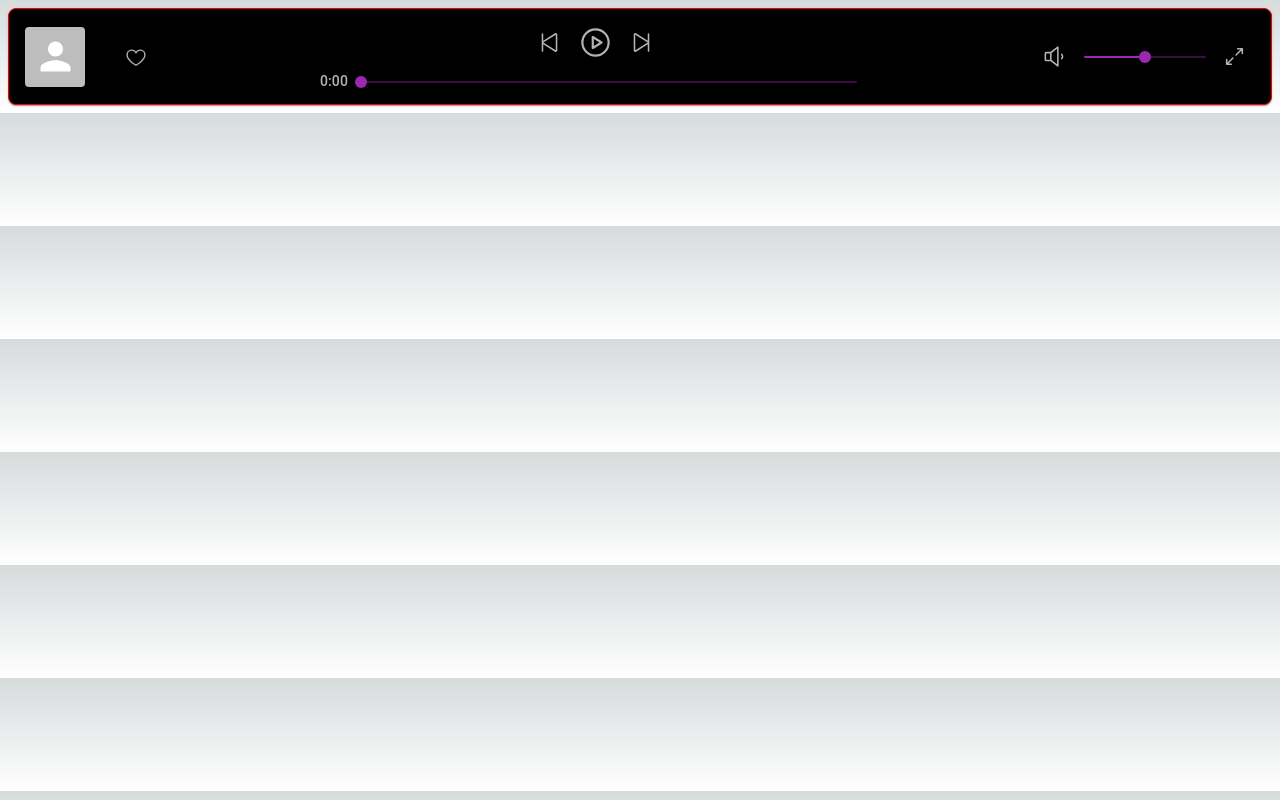
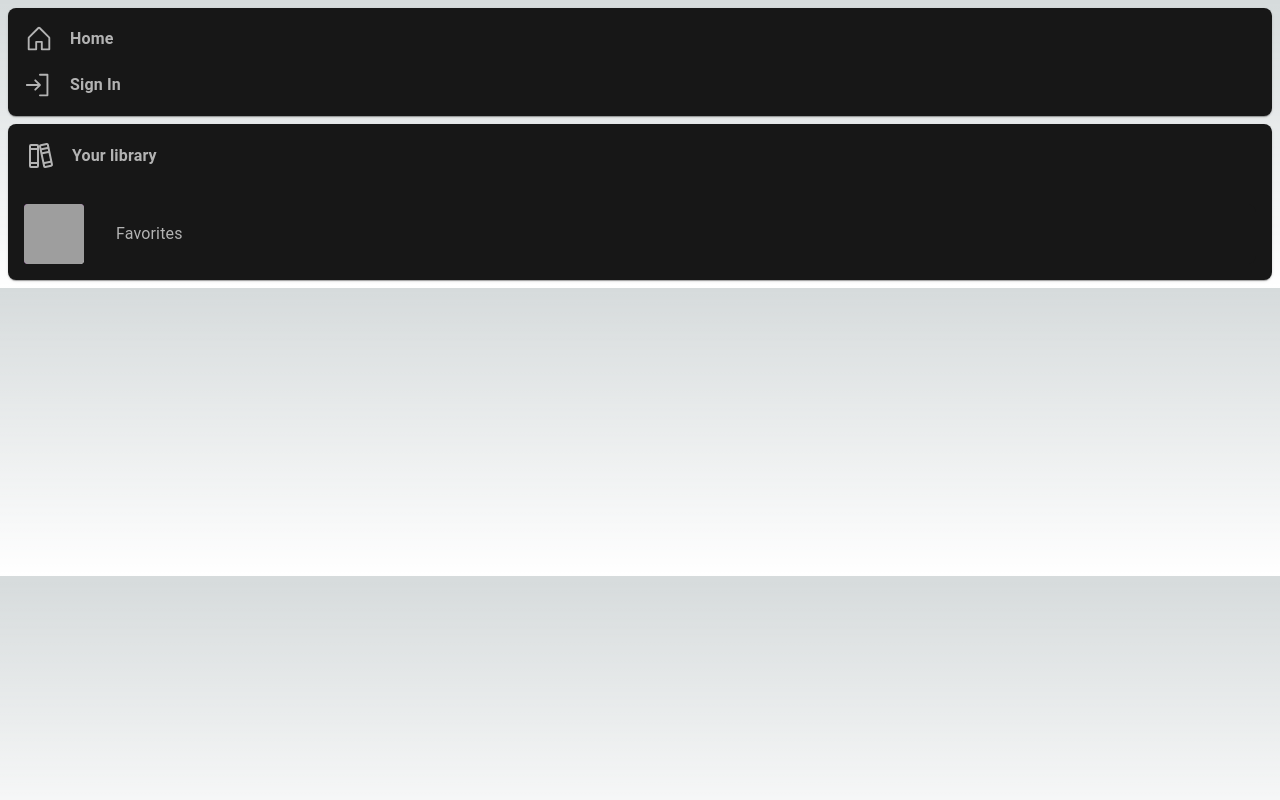
Before and after one commit to ManukBASS/Miusik-Enhanced, a Next.js app: page / in a window 1280 px wide. Built offline with nearby package versions, Linux system fonts and the light colour scheme; grey boxes are pictures that could not be loaded.

Commit message:
feat: added LogIn - Library components

```diff
--- a/package.json
+++ b/package.json
@@ -11,18 +11,21 @@
   "dependencies": {
     "@emotion/react": "^11.11.3",
     "@emotion/styled": "^11.11.0",
-    "@mui/material": "^5.15.7",
+    "@mui/icons-material": "^5.15.10",
+    "@mui/material": "^5.15.10",
     "@phosphor-icons/react": "^2.0.15",
     "@supabase/supabase-js": "^2.39.3",
     "next": "14.1.0",
     "react": "^18",
     "react-dom": "^18",
+    "react-resizable": "^3.0.5",
     "swr": "^2.2.4"
   },
   "devDependencies": {
     "@types/node": "^20",
     "@types/react": "^18",
     "@types/react-dom": "^18",
+    "@types/react-resizable": "^3.0.7",
     "autoprefixer": "^10.0.1",
     "eslint": "^8",
     "eslint-config-next": "14.1.0",
--- a/src/app/(home)/page.tsx
+++ b/src/app/(home)/page.tsx
@@ -3,15 +3,15 @@
 import Box from "@mui/material/Box";
 
 // Components
-import { TopLeft } from "@/components/TopLeft/TopLeft";
+import { LogInLibrary } from "@/components/LogIn-Library/LogInLibrary";
+import { TopLeft } from "@/components/LogIn-Library/TopLeft/TopLeft";
 import { Footer } from "@/components/Footer/Footer";
-import supabase from "../../../supabase/supabaseClient";
+import { YourLibrary } from "@/components/LogIn-Library/YourLibrary/YourLibrary";
 
 export default function Home() {
-  // console.log(supabase);
   return (
     <Box sx={{ p: ".5rem" }}>
-      <Footer />
+      <LogInLibrary />
     </Box>
   );
 }
--- /dev/null
+++ b/src/common/LibraryPlaylistCard/LibraryPlaylistCard.tsx
@@ -0,0 +1,51 @@
+"use client";
+import React from "react";
+
+import { useState } from "react";
+// MUI Imports
+import Typography from "@mui/material/Typography";
+import Box from "@mui/material/Box";
+import Avatar from "@mui/material/Avatar";
+// Phosphor
+import { Heart } from "@phosphor-icons/react/dist/ssr";
+
+export function LibraryPlaylistCard() {
+  return (
+    <Box
+      sx={{
+        display: "flex",
+        flexDirection: "row",
+        alignItems: "center",
+        width: "auto",
+        borderRadius: ".5rem",
+        gap: "1rem",
+        backgroundColor: "#171717",
+        transition: ".2s ease",
+        ":hover": {
+          cursor: "pointer",
+          backgroundColor: "#212121",
+          transition: ".2s ease",
+        },
+      }}
+    >
+      <Avatar
+        src="./broken-image.png"
+        variant="rounded"
+        sx={{
+          width: 60,
+          height: 60,
+
+          background:
+            "linear-gradient(128deg, rgba(156,39,176,1) 19%, rgba(165,58,183,1) 38%, rgba(187,106,200,1) 64%, rgba(255,255,255,1) 100%)",
+        }}
+      >
+        <Heart size={22} color="#FFFFFF" weight="fill" />
+      </Avatar>
+      <Box sx={{ ml: "1rem" }}>
+        <Typography variant="body1" color="#B3B3B3">
+          Favorites
+        </Typography>
+      </Box>
+    </Box>
+  );
+}
--- a/src/components/Footer/Footer.tsx
+++ b/src/components/Footer/Footer.tsx
@@ -60,8 +60,8 @@ export function Footer() {
         py: ".5rem",
       }}
     >
-      <SongBox songData={songs[5]} />
-      <SongInputs songData={songs[5]} />
+      <SongBox songData={songs[4]} />
+      <SongInputs songData={songs[4]} />
       <SongVolume />
     </Card>
   );
--- a/src/components/Footer/components/SongVolume.tsx
+++ b/src/components/Footer/components/SongVolume.tsx
@@ -59,6 +59,7 @@ export function SongVolume() {
         <Slider
           size="small"
           color="secondary"
+          aria-label="Volume"
           value={volume}
           onChange={handleVolumeChange}
         />
--- /dev/null
+++ b/src/components/LogIn-Library/LogInLibrary.tsx
@@ -0,0 +1,16 @@
+"use client";
+import React from "react";
+// MUI
+import { Box } from "@mui/material";
+// Components
+import { TopLeft } from "./TopLeft/TopLeft";
+import { YourLibrary } from "./YourLibrary/YourLibrary";
+
+export function LogInLibrary() {
+  return (
+    <Box>
+      <TopLeft />
+      <YourLibrary />
+    </Box>
+  );
+}
--- a/src/components/TopLeft/TopLeft.tsx
+++ b/src/components/LogIn-Library/TopLeft/TopLeft.tsx
@@ -16,11 +16,12 @@ export function TopLeft() {
       sx={{
         display: "flex",
         gap: "1rem",
+        width: "auto",
         flexDirection: "column",
-        backgroundColor: "#212121",
+        backgroundColor: "#171717",
         borderRadius: ".5rem",
-        px: "2rem",
-        py: "2rem",
+        px: "1rem",
+        py: "1rem",
       }}
     >
       <Box
--- /dev/null
+++ b/src/components/LogIn-Library/YourLibrary/YourLibrary.tsx
@@ -0,0 +1,36 @@
+"use client";
+// MUI
+import React from "react";
+import Box from "@mui/material/Box";
+import Card from "@mui/material/Card";
+import Typography from "@mui/material/Typography";
+// Phosphor
+import { Books } from "@phosphor-icons/react/dist/ssr";
+import { LibraryPlaylistCard } from "@/common/LibraryPlaylistCard/LibraryPlaylistCard";
+
+export function YourLibrary() {
+  return (
+    <Card
+      sx={{
+        display: "flex",
+        width: "auto",
+        flexDirection: "column",
+        backgroundColor: "#171717",
+        borderRadius: ".5rem",
+        px: "1rem",
+        py: "1rem",
+        mt: ".5rem",
+      }}
+    >
+      <Box
+        sx={{ display: "flex", alignItems: "center", gap: "1rem", mb: "2rem" }}
+      >
+        <Books color="#B3B3B3" size={32} />
+        <Typography variant="subtitle1" color="#B3B3B3" fontWeight="bold">
+          Your library
+        </Typography>
+      </Box>
+      <LibraryPlaylistCard />
+    </Card>
+  );
+}
--- /dev/null
+++ b/src/components/MainView/MainView.tsx
@@ -0,0 +1,6 @@
+import Box from "@mui/material/Box";
+import React from "react";
+
+export function MainView() {
+  return <Box>MainView</Box>;
+}
```
Also changed, not shown: 1 other file (tests, documents, lock files or other folders).
